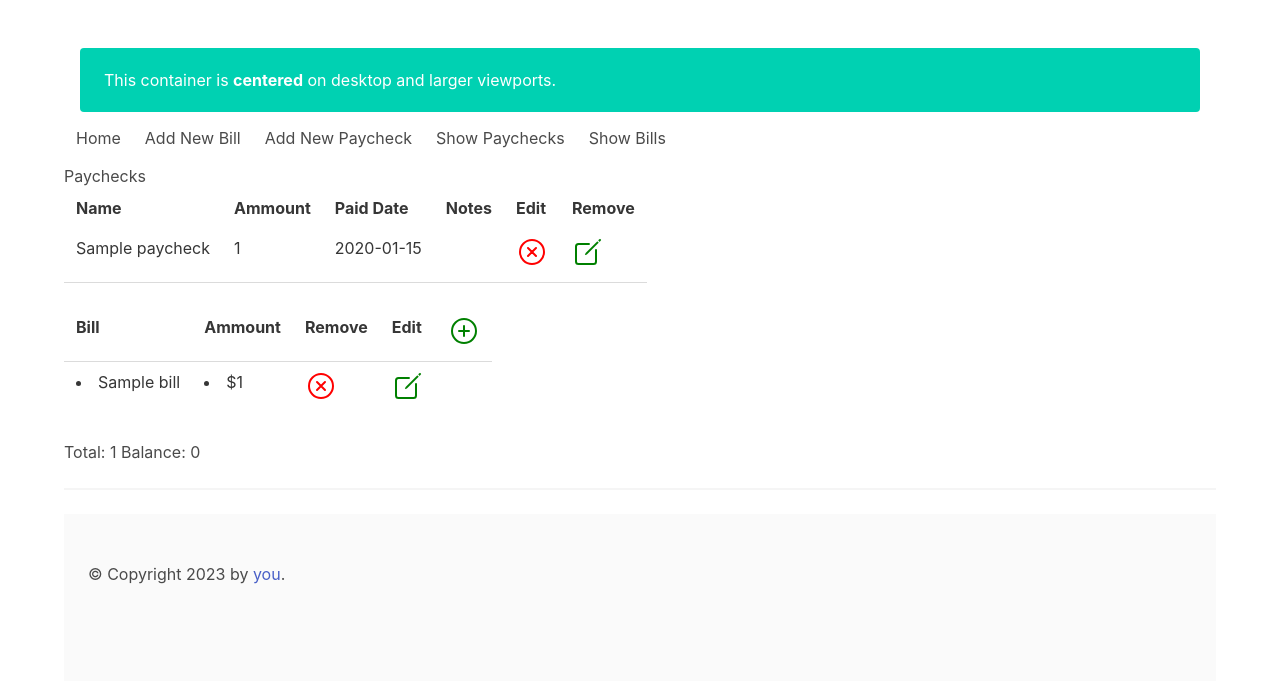
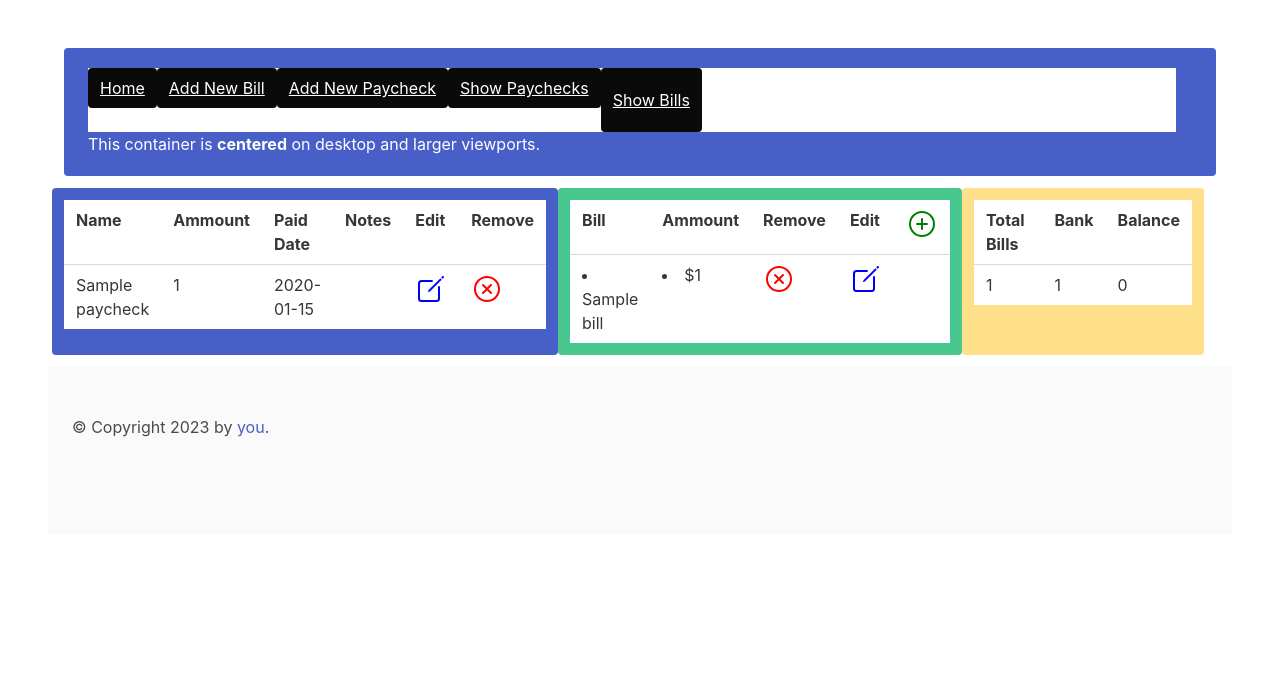
Before and after one commit to ravenstudios/flask_bills, a Flask app: page / in a window 1280 px wide. Shown: the top 681 px of the page. Run offline with Flask 3, Linux system fonts and the light colour scheme; tables that the repository leaves empty hold one stand-in row (values such as "Sample post").

Commit message:
added background colors to each section

```diff
--- a/routes.py
+++ b/routes.py
@@ -81,15 +81,16 @@ def show_bills():
 
 @app.route('/add-new-bill-form', methods = ['GET', 'POST'])
 def add_new_bill_form():
+    if request.method == 'GET':
+        id = request.args.get('paycheck-id')
+        if id:
+            return render_template('bill/bill-form.html', paycheck=Paycheck.query.get(id))
+        else:
+            return render_template('bill/bill-form.html', paychecks=Paycheck.query.all(), today=datetime.datetime.now().strftime("%Y-%m-%d"))
     if request.method == 'POST':
-        if request.arge.get('paycheck-id'):
-            return render_template('bill/bill-form.html', paycheck=Paycheck.query.get(id))
+        id = request.args.get('_id')
+        return render_template('bill/bill-form.html', bill=Bill.query.get(id))
 
-        else:
-            id = request.args.get('_id')
-            return render_template('bill/bill-form.html', bill=Bill.query.get(id))
-    else:
-        return render_template('bill/bill-form.html', today=datetime.datetime.now().strftime("%Y-%m-%d"))
 
 
 
--- a/templates/base-template.html
+++ b/templates/base-template.html
@@ -10,15 +10,18 @@
 
     <section class="section">
 
-      <div class="container is-fluid">
-        <div class="notification is-primary">
+      <div class="container">
+        <div class="notification is-link">
+          {% include "navbar.html" %}
           This container is <strong>centered</strong> on desktop and larger viewports.
+        </div>
+        <div class="">
+            {% block content %} {% endblock %}
         </div>
       </div>
 
-      <div class="container">
-        {% include "navbar.html" %}
-        {% block content %} {% endblock %}
+
+
         <div class="footer ">
           <div id="footer">
               {% block footer %}
--- a/templates/navbar.html
+++ b/templates/navbar.html
@@ -1,12 +1,12 @@
 <nav class="navbar" role="navigation" aria-label="main navigation">
 
 
-<div class="navbar-menu">
-  <a class="navbar-item" class="active" href="/">Home</a>
-  <a class="navbar-item" href="add-new-bill-form">Add New Bill</a>
-  <a class="navbar-item" href="add-new-paycheck-form">Add New Paycheck</a>
-  <a class="navbar-item" href="show-paychecks">Show Paychecks</a>
-  <a class="navbar-item" href="show-bills">Show Bills</a>
+<div class="navbar-menu is-black">
+  <a class="navbar-item active notification is-black" href="/">Home</a>
+  <a class="navbar-item notification is-black" href="add-new-bill-form">Add New Bill</a>
+  <a class="navbar-item notification is-black" href="add-new-paycheck-form">Add New Paycheck</a>
+  <a class="navbar-item notification is-black" href="show-paychecks">Show Paychecks</a>
+  <a class="navbar-item notification is-black" href="show-bills">Show Bills</a>
 
 </div>
 </nav>
--- a/templates/paycheck/paycheck-form.html
+++ b/templates/paycheck/paycheck-form.html
@@ -7,7 +7,7 @@
 
       <input type="hidden" name="_id" value="{% if paycheck %} {{ paycheck._id}}{% endif %}">
       <input type="text" name="name" value="{% if paycheck %} {{ paycheck.name }}{% endif %}">
-      <input pattern="\d*.\d{2}" type="text" name="ammount" value="{% if paycheck %} {{ paycheck.ammount }}{% endif %}">
+      <input pattern="\d*.?\d{2}?" type="text" name="ammount" value="{% if paycheck %} {{ paycheck.ammount }}{% endif %}">
       <label for="date-paid-">Paid Date</label>
       <input type="date" name="date-paid" value="{% if paycheck %}{{ paycheck.date_paid }}{% else %}{{ today }}{% endif %}">
       <textarea name="notes" rows="4" cols="40">{% if paycheck %} {{ paycheck.notes }}{% endif %}</textarea>
--- a/templates/paycheck/show-paychecks.html
+++ b/templates/paycheck/show-paychecks.html
@@ -1,10 +1,11 @@
 {% extends 'base-template.html' %}
 {% block content %}
-<div class="container">
-  <h2>Paychecks</h2>
+
+
 {% for paycheck in paychecks %}
-  <table class="table">
-    <thread>
+  <div class="container columns">
+    <div class="column  notification is-link">
+      <table id="paycheck-info" class="table">
         <tr>
           <th>Name</th>
           <th>Ammount</th>
@@ -13,26 +14,27 @@
           <th>Edit</th>
           <th>Remove</th>
         </tr>
-    </thread>
-    <tbody>
-
         <tr>
           <td>{{ paycheck.name }}</td>
           <td>{{ paycheck.ammount }}</td>
           <td>{{ paycheck.date_paid }}</td>
           <td>{{ paycheck.notes }}</td>
-          <td><a id="{{ paycheck._id }}" href="/delete-paycheck?_id={{ paycheck._id }}">
+            <td>
+              <a href="/edit-paycheck-form?_id={{ paycheck._id }}">
+                <ion-icon size="large" style="color:blue;" name="create-outline"></ion-icon>
+              </a>
+          </td>
+          <td>
+            <a id="{{ paycheck._id }}" href="/delete-paycheck?_id={{ paycheck._id }}">
               <ion-icon size="large" style="color:red;" name="close-circle-outline"></ion-icon>
             </a>
           </td>
-        <td>
-          <a href="/edit-paycheck-form?_id={{ paycheck._id }}">
-            <ion-icon size="large" style="color:green;" name="create-outline"></ion-icon>
-          </a>
-        </td>
         </tr>
-      <tr>
-        <table class="table">
+      </table>
+    </div>
+
+    <div class="column is-fluid notification has-background-success">
+      <table id="bills" class="table">
         <tr>
           <th>Bill</th>
           <th>Ammount</th>
@@ -63,55 +65,34 @@
             </td>
             <td>
               <a class="fas fa-home" href="/edit-bill-form?_id={{ bill._id }}">
-                    <ion-icon size="large" style="color:green;" name="create-outline"></ion-icon>
+                <ion-icon size="large" style="color:blue;" name="create-outline"></ion-icon>
               </a>
             </td>
           </tr>
         {% endfor %}
       </table>
+    </div>
+
+
+    <div class="column  mb-5 notification has-background-warning">
+      <table id="balance" class="table">
+        <tr>
+          <th>Total Bills</th>
+          <th>Bank</th>
+          <th>Balance</th>
         </tr>
         <tr>
-        <p>
           {% set total = paycheck.bills|sum(attribute='ammount') %}
-          Total: {{ total }}
-          Balance: {{ paycheck.ammount - total }}
-        </p>
+          <td>{{ total }}</td>
+          <td>{{ paycheck.ammount }}</td>
+          <td> {{ paycheck.ammount - total }}</td>
         </tr>
-      {% endfor %}
-    </tbody>
       </table>
-  <hr>
-  <!-- <h2>Compleated Bills</h2>
-  <table>
-
-    <tr>
-      <th>Name</th>
-      <th>Notes</th>
-      <th>Assinged To</th>
-      <th>Date Entered</th>
-      <th>Date Compleated</th>
-      <th>Delete</th>
-      <th>Edit</th>
-      <th>Compleated</th>
-    </tr>
-
-    {% for item in bill %}
-      {% if item.compleated == True %}
-      <tr>
-            <td>{{ item.name }}</td>
-            <td>{{ item.notes }}</td>
-            <td>{{ item.assinged_to }}</td>
-            <td>{{ item.date_entered }}</td>
-            <td>{{ item.date_compleated }}</td>
-            <td><a href="/delete-bill?_id={{ item._id }}">DEL</a></td>
-            <td><a href="/edit-bill-form?_id={{ item._id }}">Edit</a></td>
-            <td><a href="/compleated-bill?_id={{ item._id }}">Compleated</a></td>
-      </tr>
-      {% endif %}
-    {% endfor %}
-  </table> -->
-
+    </div>
 
 
   </div>
+
+{% endfor %}
+
 {% endblock %}
```
Also changed, not shown: templates/bill/bill-form.html (+7 -7 lines). Lines whose indentation alone changed are shown as unchanged.
